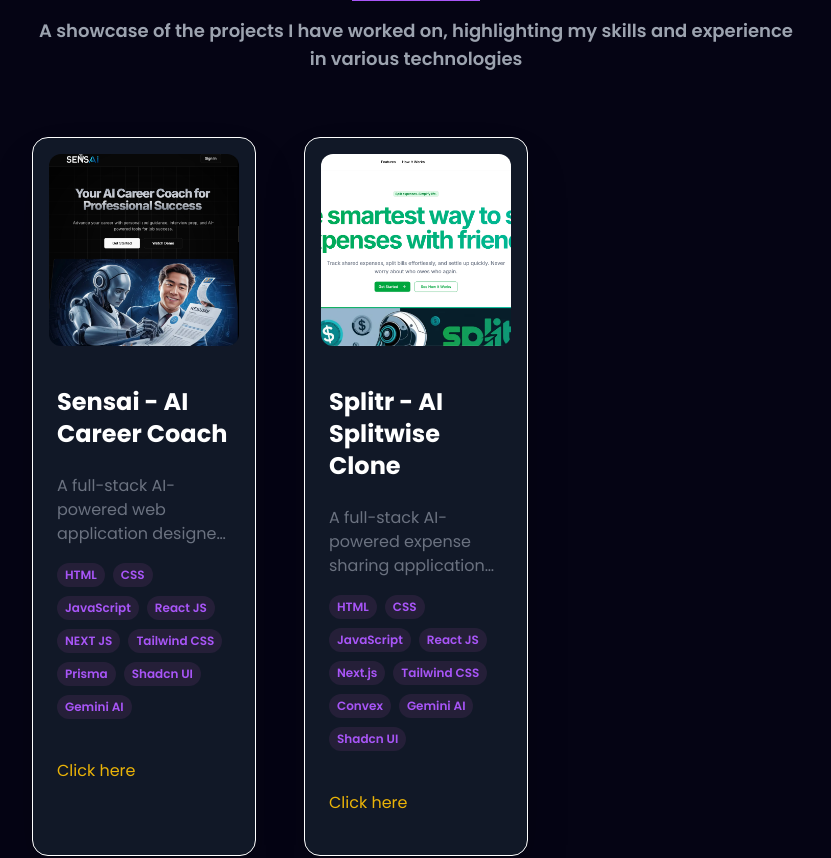
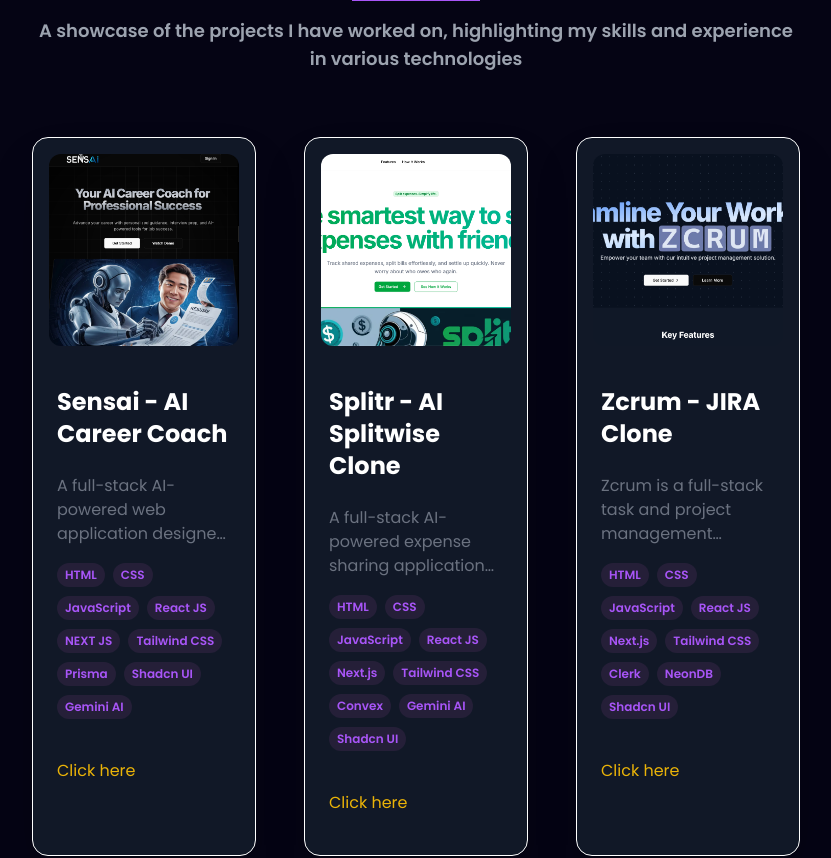
Before and after one commit to gauravkumarguleria/Portfolio, a React (Vite) app: page / in a window 1280 px wide. Shown: the part 3220-4078 px from the top of the page, without its empty margins (224-1055 px from the left). Built offline with nearby package versions, Linux system fonts and the light colour scheme.

Commit message:
added jira to projects

```diff
--- a/src/constants.js
+++ b/src/constants.js
@@ -1,5 +1,6 @@
-// Skills Section Logo's
+// Skills Section Logo's/ Skills Section Logo's
 import aicareer from "./assets/work_logo/ai-career.png";
+import jira from "./assets/work_logo/jira.png";
 import splitr from "./assets/work_logo/splitr.png";
 import htmlLogo from "./assets/tech_logo/html.png";
 import cssLogo from "./assets/tech_logo/css.png";
@@ -188,4 +189,25 @@ export const projects = [
     github: "https://github.com/gauravkumarguleria/Splitwise",
     webapp: "https://splitwise-2.vercel.app/",
   },
+
+  {
+    id: 2,
+    title: "Zcrum - JIRA Clone",
+    description:
+      "Zcrum is a full-stack task and project management application inspired by JIRA. Built with Next.js for a fast and scalable frontend, Tailwind CSS and Shadcn UI for a clean, modern design, and Clerk for authentication, it enables users to manage projects, create tasks, assign team members, and track progress in real-time. The backend uses NeonDB for cloud database management, and the project includes a tutorial to help developers understand the implementation of a full-featured JIRA clone with modern web technologies.",
+    image: jira,
+    tags: [
+      "HTML",
+      "CSS",
+      "JavaScript",
+      "React JS",
+      "Next.js",
+      "Tailwind CSS",
+      "Clerk",
+      "NeonDB",
+      "Shadcn UI",
+    ],
+    github: "https://github.com/gauravkumarguleria/jira-clone",
+    webapp: "https://jira-clone-2.vercel.app/",
+  },
 ];
```
Also changed, not shown: src/assets/work_logo/jira.png (added).
